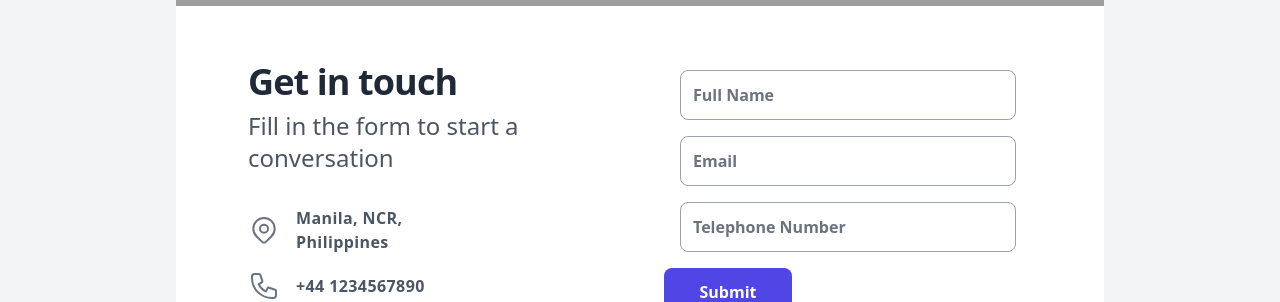
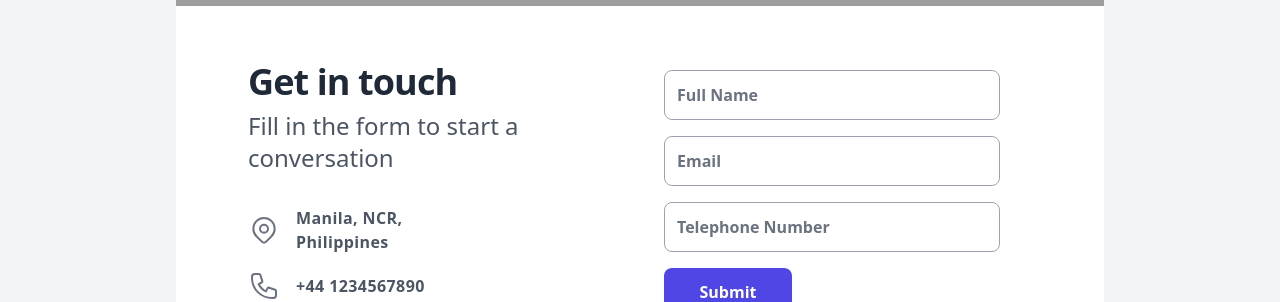
Before and after one commit to johncanero/johncanero-website, a Next.js app: page /contact in a window 1280 px wide. Shown: the part 426-728 px from the top of the page. Built offline with nearby package versions, Linux system fonts and the light colour scheme; grey boxes are pictures that could not be loaded.

Commit message:
Adjust Input Padding Tablet and Desktop - Contact

```diff
--- a/pages/contact/index.tsx
+++ b/pages/contact/index.tsx
@@ -119,7 +119,7 @@ const contact = () => {
                         name="name"
                         id="name"
                         placeholder="Full Name"
-                        className="px-3 py-3 mx-auto mt-2 font-semibold text-gray-800 bg-white border border-gray-400 rounded-lg md:w-100 w-72 dark:bg-gray-800 dark:border-gray-700 focus:border-indigo-500 focus:outline-none"
+                        className="px-3 py-3 mx-auto mt-2 font-semibold text-gray-800 bg-white border border-gray-400 rounded-lg md:mx-0 lg:w-100 md:w-56 w-72 dark:bg-gray-800 dark:border-gray-700 focus:border-indigo-500 focus:outline-none"
                       />
                     </div>
 
@@ -133,7 +133,7 @@ const contact = () => {
                         name="email"
                         id="email"
                         placeholder="Email"
-                        className="px-3 py-3 mx-auto mt-2 font-semibold text-gray-800 bg-white border border-gray-400 rounded-lg md:w-100 w-72 dark:bg-gray-800 dark:border-gray-700 focus:border-indigo-500 focus:outline-none"
+                        className="px-3 py-3 mx-auto mt-2 font-semibold text-gray-800 bg-white border border-gray-400 rounded-lg md:mx-0 lg:w-100 md:w-56 w-72 dark:bg-gray-800 dark:border-gray-700 focus:border-indigo-500 focus:outline-none"
                       />
                     </div>
 
@@ -147,7 +147,7 @@ const contact = () => {
                         name="tel"
                         id="tel"
                         placeholder="Telephone Number"
-                        className="px-3 py-3 mx-auto mt-2 font-semibold text-gray-800 bg-white border border-gray-400 rounded-lg md:w-100 w-72 dark:bg-gray-800 dark:border-gray-700 focus:border-indigo-500 focus:outline-none"
+                        className="px-3 py-3 mx-auto mt-2 font-semibold text-gray-800 bg-white border border-gray-400 rounded-lg lg:w-100 md:mx-0 md:w-56 w-72 dark:bg-gray-800 dark:border-gray-700 focus:border-indigo-500 focus:outline-none"
                       />
                     </div>
 
```
